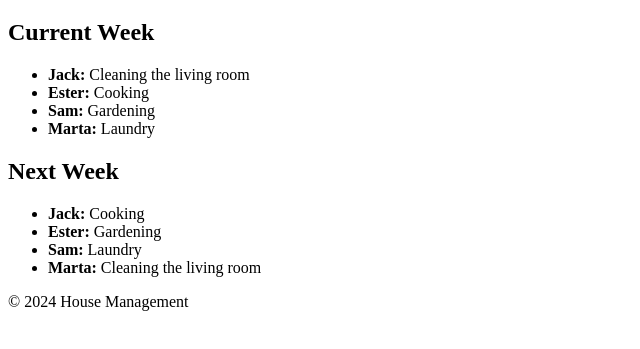
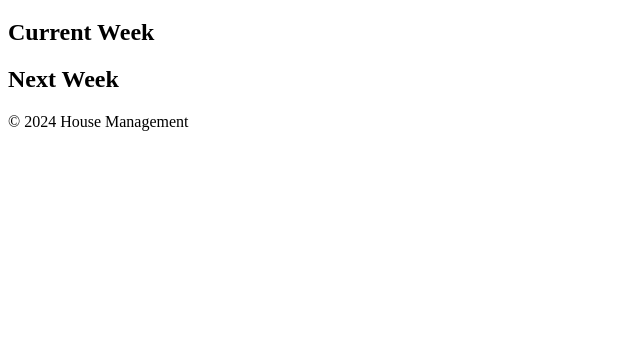
Before and after one commit to Tex024/house_scheduler, a plain HTML site: page index.html in a window 1280 px wide. Shown: the part 61-410 px from the top of the page, without its empty margins (0-640 px from the left). Drawn offline with Linux system fonts and the light colour scheme.

Commit message:
Update index.html

```diff
--- a/index.html
+++ b/index.html
@@ -12,30 +12,23 @@
 
     <main>
         <!-- Current Week Section -->
-        <section>
+        <section id="current-week">
             <h2>Current Week</h2>
-            <ul>
-                <li><strong>Jack:</strong> Cleaning the living room</li>
-                <li><strong>Ester:</strong> Cooking</li>
-                <li><strong>Sam:</strong> Gardening</li>
-                <li><strong>Marta:</strong> Laundry</li>
-            </ul>
+            <ul id="current-week-list"></ul>
         </section>
 
         <!-- Next Week Section -->
-        <section>
+        <section id="next-week">
             <h2>Next Week</h2>
-            <ul>
-                <li><strong>Jack:</strong> Cooking</li>
-                <li><strong>Ester:</strong> Gardening</li>
-                <li><strong>Sam:</strong> Laundry</li>
-                <li><strong>Marta:</strong> Cleaning the living room</li>
-            </ul>
+            <ul id="next-week-list"></ul>
         </section>
     </main>
 
     <footer>
         <p>&copy; 2024 House Management</p>
     </footer>
+
+    <!-- Import JS -->
+    <script src="script.js"></script>
 </body>
 </html>
```
